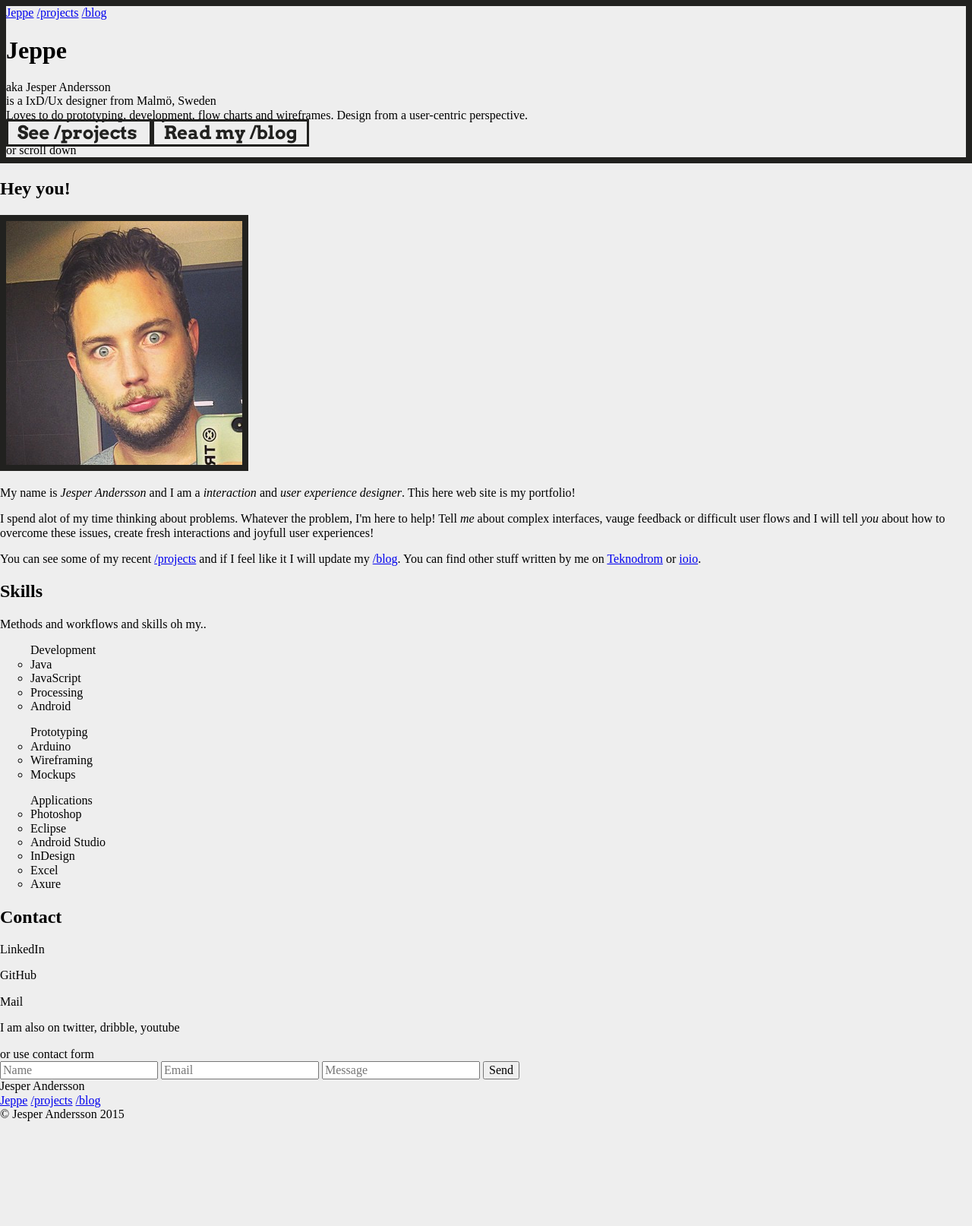
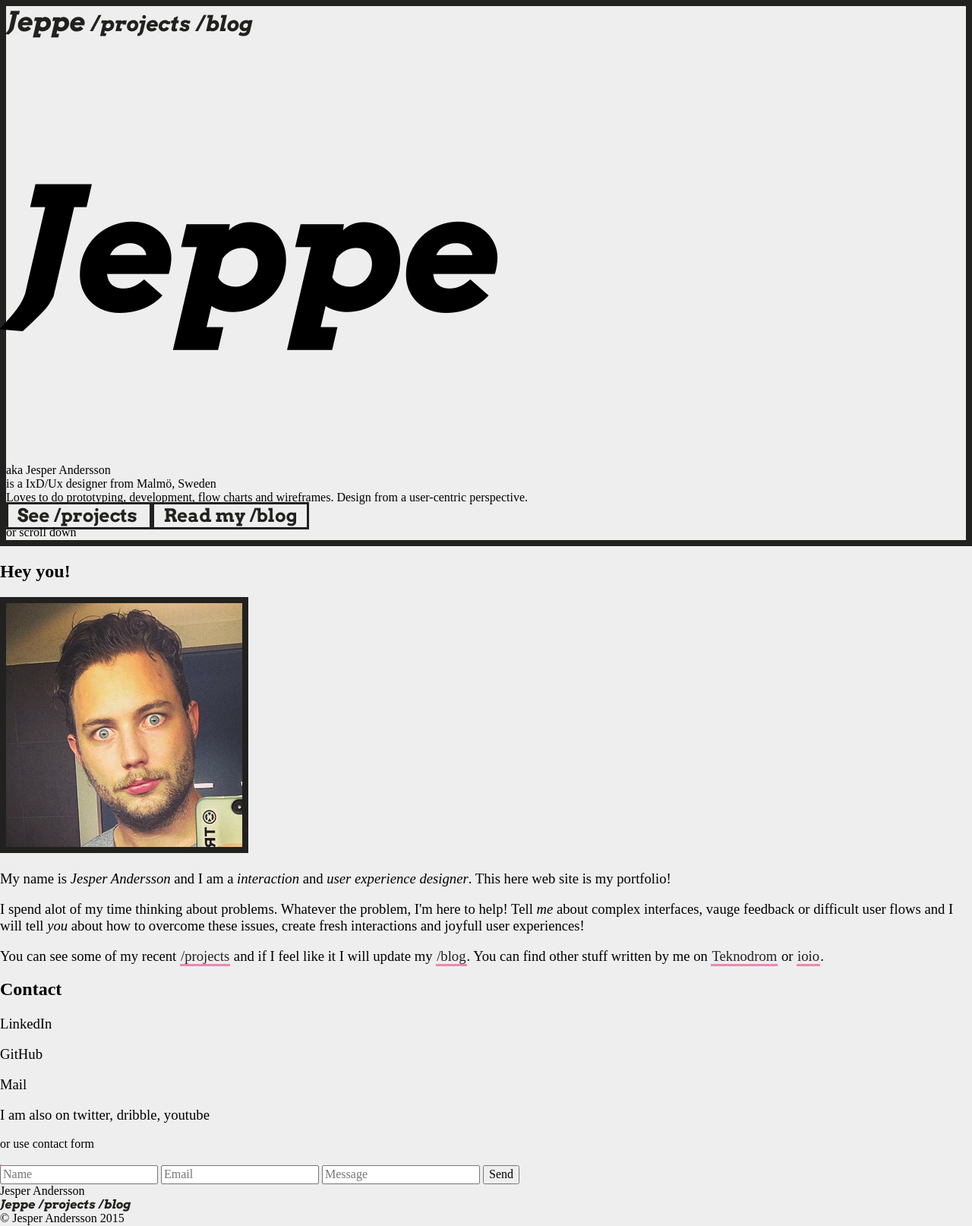
Before and after one commit to jesperwibom/monodrom.github.io, a Jekyll site: the page built from index.html, in a window 1280 px wide. Shown: the whole page at 76% size. Built offline with Jekyll 4.4.1, drawn with Linux system fonts in a browser that asks for light colours; nearby versions of some CDN libraries; some web fonts are replaced; a file with an impossible date is left out; before the commit the page ends 1477 px from its top, so only the background shows below that.

Commit message:
added some style and changed header somewhat

```diff
--- a/index.html
+++ b/index.html
@@ -3,7 +3,7 @@ layout: default
 ---
 
 <header class="splash-div">
-	{% include nav.html %}
+	{% include nav.html navclass="header-nav" %}
 	<h1>Jeppe</h1>
 	<span>aka Jesper Andersson</span>
 	<br>
@@ -29,30 +29,6 @@ layout: default
 	<p class="presentation-text">My name is <em>Jesper Andersson</em> and I am a <em>interaction</em> and <em>user experience designer</em>. This here web site is my portfolio!</p>
 	<p>I spend alot of my time thinking about problems. Whatever the problem, I'm here to help! Tell <em>me</em> about complex interfaces, vauge feedback or difficult user flows and I will tell <em>you</em> about how to overcome these issues, create fresh interactions and joyfull user experiences!</p>
 	<p>You can see some of my recent <a href="{{site.baseurl}}/projects/">/projects</a> and if I feel like it I will update my <a href="{{site.baseurl}}/blog/">/blog</a>. You can find other stuff written by me on <a href="http://www.teknodrom.cc">Teknodrom</a> or <a href="https://ioio.mah.se">ioio</a>.</p>
-</section>
-
-<section id="skills">
-	<h2>Skills</h2>
-	<p>Methods and workflows and skills oh my..</p>
-	<ul>Development
-		<li class="stars-3">Java</li>
-		<li class="stars-3">JavaScript</li>
-		<li class="stars-3">Processing</li>
-		<li class="stars-2">Android</li>
-	</ul>
-	<ul>Prototyping
-		<li>Arduino</li>
-		<li>Wireframing</li>
-		<li>Mockups</li>
-	</ul>
-	<ul>Applications
-		<li>Photoshop</li>
-		<li>Eclipse</li>
-		<li>Android Studio</li>
-		<li>InDesign</li>
-		<li>Excel</li>
-		<li>Axure</li>
-	</ul>
 </section>
 
 <section id="contact">
--- a/styles/_sass/_base.scss
+++ b/styles/_sass/_base.scss
@@ -1,5 +1,9 @@
 body {
   background: $background-color;
+  font-family: $base-font-stack;
+  p {
+    font-size: $base-font-size;
+  }
 }
 
 ul {
@@ -13,3 +17,16 @@ li {
 img {
   border: $frame-thicknesss solid $black-color;
 }
+
+section, article {
+  a {
+    padding: 0px 1px;
+    color: $black-color;
+    text-decoration: none;
+    border-bottom: 3px solid lighten($brand-color, 15%);
+    &:hover {
+      background-color: lighten($brand-color, 15%);
+      border-color:  $brand-color;
+    }
+  }
+}
--- a/styles/_sass/_header.scss
+++ b/styles/_sass/_header.scss
@@ -1,3 +1,10 @@
 header {
+	font-family: $base-font-stack;
 	border: $frame-thicknesss solid $black-color;
+	h1 {
+		font-family: $brand-font-stack;
+		font-weight: $bold;
+		font-style: italic;
+		font-size: 25vh;
+	}
 }
--- a/styles/_sass/_nav.scss
+++ b/styles/_sass/_nav.scss
@@ -1,4 +1,12 @@
 nav {
+	font-family: $brand-font-stack;
+	a {
+		color: $black-color;
+		text-decoration: none;
+		&:hover {
+			color: $brand-color;
+		}
+	}
 	ul {
 		margin: 0;
 		padding: 0;
@@ -29,3 +37,17 @@ nav {
 	display: inline;
 	list-style: none;
 }
+
+.header-nav {
+	font-weight: $bold;
+	font-style: italic;
+	font-size: 28px;
+	.logo-text {
+		font-size: 36px;
+	}
+}
+
+.footer-nav {
+	font-weight: $bold;
+	font-style: italic;
+}
--- a/styles/main.scss
+++ b/styles/main.scss
@@ -34,7 +34,7 @@ $header-font-weight: $bold;
 
 // Base Font
 $base-font-weight: $regular;
-$base-font-size: 14px;
+$base-font-size: 14pt;
 $base-line-height: 1.4;
 
 // Fixed Font
```
